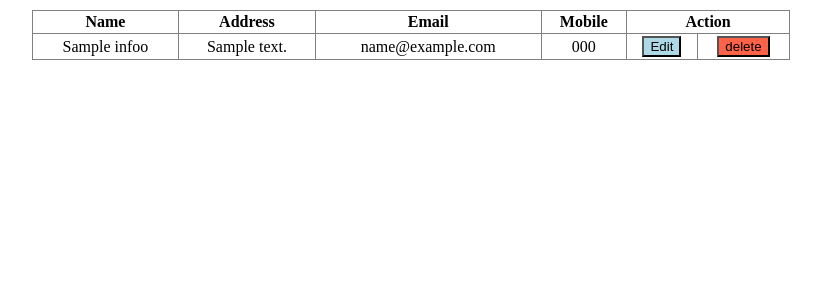
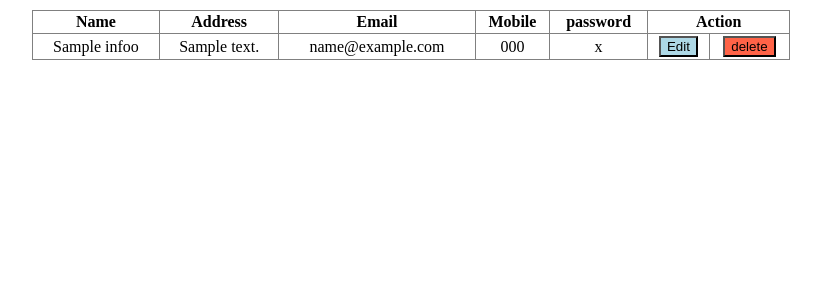
Before and after one commit to bharani04/github-, a PHP site: page /form2.php?id=1 in a window 1280 px wide. Shown: the top 300 px of the page, without its empty margins (229-1050 px from the left). Run offline with PHP 8.4, Linux system fonts and the light colour scheme; tables that the repository leaves empty or names only in its code hold one stand-in row (values such as "Sample post"); data that the repository does not hold is empty.

Commit message:
second commit

```diff
--- a/form2.php
+++ b/form2.php
@@ -24,6 +24,7 @@ if(isset($_GET['edit'])){
 					<th>Address</th>
 					<th>Email</th>
 					<th>Mobile</th>
+					<th>password</th>
 					<th colspan="2">Action</th>
 				</tr>
 			</thead>
@@ -34,6 +35,7 @@ if(isset($_GET['edit'])){
 					<td><?php echo $row['address']; ?></td>
 					<td><?php echo $row['email']; ?></td>
 					<td><?php echo $row['mobile']; ?></td>
+					<td><?php echo $row['password']; ?></td>
 					<td><button class="edit" style="background-color:lightblue;"><a href="index.php?edit=<?php echo $row['id'];?>">Edit</a></button>
 					</td>
 					<td><button class="delete" style="background-color:tomato;"><a href="server.php?del=<?php echo $row['id'];?>">delete</a></button>
```
